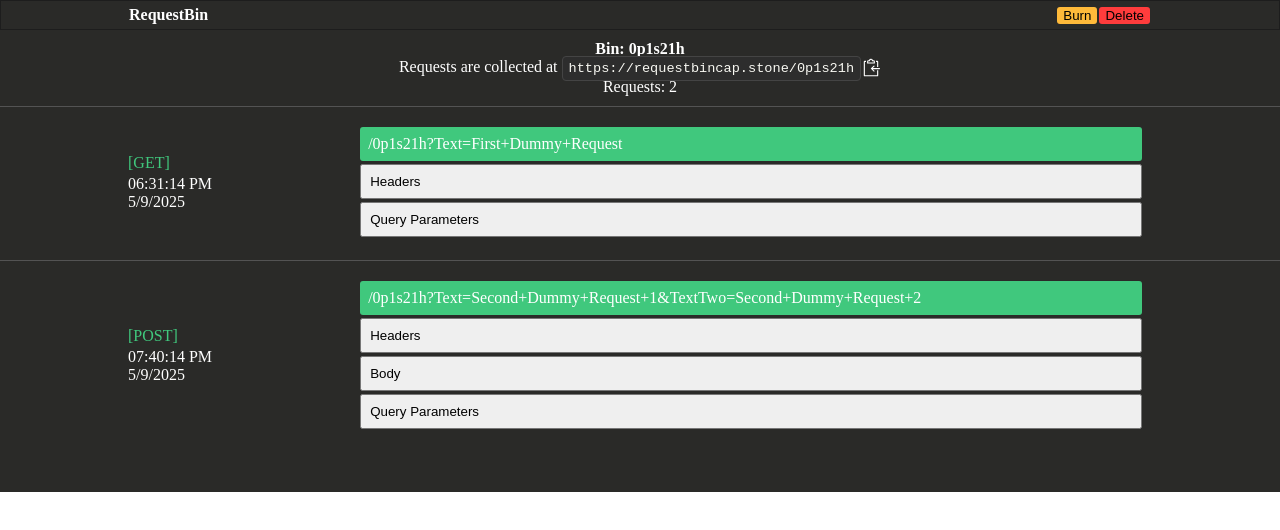
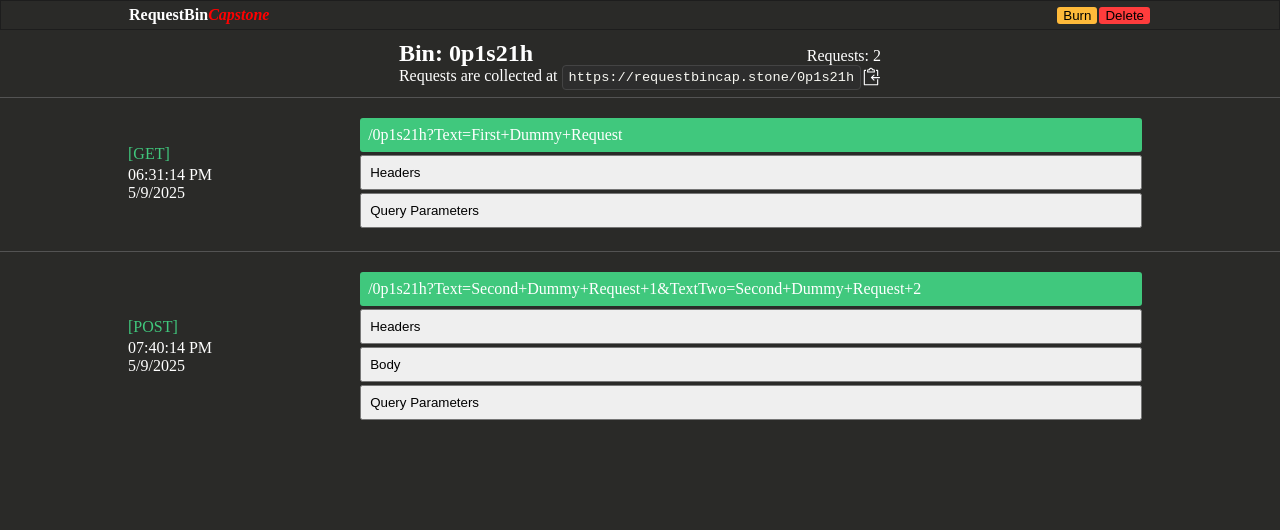
Before and after one commit to dereknovak/RequestBin-Capstone, a React (Vite) app in the folder client/: page /bin/0p1s21h in a window 1280 px wide. Shown: the top 530 px of the page. Built offline with nearby package versions, Linux system fonts and the light colour scheme.

Commit message:
Create bin functionality. Delete bin functionality. Css improvements.

```diff
--- a/client/src/App.css
+++ b/client/src/App.css
@@ -22,10 +22,27 @@
   flex-direction: column;
   align-items: center;
   padding: 40px 0;
+  height: 100vh;
+}
+
+h1 {
+  font-size: 1.5em;
+  display: inline-block;
+  width: 50%;
 }
 
 h2:hover {
   cursor: pointer;
+}
+
+em {
+  color: red;
+}
+
+p.request-count {
+  width: 50%;
+  display: inline-block;
+  text-align: right;
 }
 
 ol {
@@ -52,7 +69,14 @@
 }
 
 pre {
-  display: none;
+  max-height: 300px;
+  overflow: auto;
+  padding: 1rem;
+  border: 1px solid #ccc;
+  border-radius: 3px;
+  background-color: #414141;
+  white-space: pre-wrap;
+  word-wrap: break-word;
 }
 
 kbd {
@@ -100,6 +124,7 @@
   padding: 8px;
   background-color: rgb(64, 200, 125);
   border-radius: 3px;
+  word-break: break-word;
 }
 
 .visible {
@@ -169,3 +194,7 @@
 #clipboard:hover, #checkbox:hover {
   cursor: pointer;
 }
+
+#bin-data {
+  display: block;
+}
--- a/client/src/App.tsx
+++ b/client/src/App.tsx
@@ -1,4 +1,5 @@
 import './App.css'
+import { useState } from 'react';
 import {
   BrowserRouter as Router,
   Routes, Route, Navigate
@@ -8,12 +9,14 @@
 import Home from './components/Home';
 
 const App = () => {
+  const [binList, setBinList] = useState([]);
+
   return (
     <Router>
       <Routes>
         <Route path='/' element={<Navigate to='/home' replace />} />
-        <Route path='/home' element={<Home />} />
-        <Route path='/bin/:bin_url' element={<Bin />} />
+        <Route path='/home' element={<Home binList={binList} setBinList={setBinList} />} />
+        <Route path='/bin/:bin_url' element={<Bin binList={binList} setBinList={setBinList} />} />
         <Route path='*' element={<Navigate to='/home' replace />} />
       </Routes>
     </Router>
--- a/client/src/components/Bin.tsx
+++ b/client/src/components/Bin.tsx
@@ -8,7 +8,8 @@
 import clipboardIcon from '../assets/clipboard.svg';
 import checkboxIcon from '../assets/checkbox.svg';
 
-const Bin = () => {
+const Bin = ({ binList, setBinList }) => {
+  const [bin, setBin] = useState('');
   const [requests, setRequests] = useState([]);
   const navigate = useNavigate();
 
@@ -23,22 +24,32 @@
     service.getAllRequests(params.bin_url).then(data => {
       setRequests(data);
     });
+
+    setBin(params.bin_url);
   }, []);
 
   return (
     <>
       <header>
-        <h2 onClick={redirectHome}>RequestBin</h2>
-        <Options setRequests={setRequests} />
+        <h2 onClick={redirectHome}>RequestBin<em>Capstone</em></h2>
+        <Options
+          setRequests={setRequests}
+          bin={bin}
+          setBin={setBin}
+          binList={binList}
+          setBinList={setBinList}
+        />
       </header>
 
       <main>
-        <h1>Bin: {params.bin_url}</h1>
-        <p>
-          Requests are collected at <kbd>{`https://requestbincap.stone/${params.bin_url}`}</kbd>
-          <CopyURLSpan url={params.bin_url} />
-        </p>
-        <p>Requests: {requests.length}</p>
+        <div id='bin-data'>
+          <h1>Bin: {params.bin_url}</h1>
+          <p className='request-count'>Requests: {requests.length}</p>
+          <p>
+            Requests are collected at <kbd>{`https://requestbincap.stone/${params.bin_url}`}</kbd>
+            <CopyURLSpan url={params.bin_url} />
+          </p>
+        </div>
 
         <ol>
           {requests.map(request =>
--- a/client/src/components/Home.tsx
+++ b/client/src/components/Home.tsx
@@ -1,24 +1,35 @@
 import { useEffect, useState } from "react";
-import requestbin_service from "../services/requestbin_service";
+import service from "../services/requestbin_service";
 import { Link, useNavigate } from "react-router-dom";
 
-const Home = () => {
-  const [binList, setBinList] = useState([]);
+const Home = ({ binList, setBinList }) => {
   const navigate = useNavigate();
 
   useEffect(() => {
     (async () => {
-      const allBins = await requestbin_service.getAllBins();
+      const allBins = await service.getAllBins();
       setBinList(allBins.slice()); // Can remove slice once this is an actual backend call
     })();
   }, [])
 
   const handleFormSubmission = async (formData) => {
-    const newBin = await requestbin_service.createBin(formData.get('new_url'));
-    /* Placeholder for error handling if duplicate is found */
-    const updatedList = binList.slice();
-    updatedList.push(newBin);
-    setBinList(updatedList);
+    try {
+      const newUrl = formData.get('new_url');
+
+      if (binList.includes(newUrl)) throw new Error('Something went wrong');
+      const newBin = await service.createBin(newUrl);
+
+      const updatedList = binList.slice();
+      updatedList.push(newBin);
+      setBinList(updatedList);
+
+      console.log('hello');
+      navigate(`/bin/${newBin}`);
+    } catch (err) {
+      if (err) {
+        alert(err.message);
+      }
+    }
   };
 
   const redirectHome = (e) => {
@@ -29,12 +40,12 @@
   return (
     <>
       <header>
-        <h2 onClick={redirectHome}>RequestBin</h2>
+      <h2 onClick={redirectHome}>RequestBin<em>Capstone</em></h2>
       </header>
 
       <main>
         <div id='home-flex' className='home-flex'>
-          <NewBinForm onFormSubmission = {handleFormSubmission}/>
+          <NewBinForm onFormSubmission={handleFormSubmission}/>
           <Bins binList={binList} />
         </div>
       </main>
@@ -61,6 +72,7 @@
           className='new_url'
           value={newUrl}
           onChange={handleFormUrlChange}
+          required
           ></input>
         <button>Create!</button>
       </form>
@@ -74,10 +86,10 @@
       <div id='bin_list_label'><h3>Available Bins:</h3></div>
       <div id='bin_list_items' className='bin_list_items'>
         <ul>
-          {binList.map((bin_url, idx) => {
+          {binList.map((binUrl, idx) => {
             return (
               <li key={idx}>
-                <Link to={`/bin/${bin_url}`} className='bin_list_link'>{bin_url}</Link>
+                <Link to={`/bin/${binUrl}`} className='bin_list_link'>{binUrl}</Link>
               </li>
             )
           })}
--- a/client/src/components/Options.tsx
+++ b/client/src/components/Options.tsx
@@ -1,7 +1,7 @@
 import { useNavigate } from "react-router-dom";
 import service from '../services/requestbin_service';
 
-const Options = ({ setRequests }) => {
+const Options = ({ setRequests, bin, setBin, binList, setBinList }) => {
   const navigate = useNavigate();
 
   const handleBurn = () => {
@@ -10,7 +10,10 @@
   };
 
   const handleDelete = () => {
-    service.deleteBin('FAKE_URL');
+    console.log(bin);
+    service.deleteBin(bin);
+    setBinList(binList.filter(b => b !== bin));
+    setBin('');
     setRequests([]);
 
     navigate('/home');
--- a/client/src/services/requestbin_service.ts
+++ b/client/src/services/requestbin_service.ts
@@ -81,9 +81,9 @@
   }
 }
 
-const createBin = async () => {
-  bins.push(`testbin${bins.length + 1}`);
-  const newBin = await bins[bins.length - 1];
+const createBin = async (newBin) => {
+  bins.push(newBin);
+
   return newBin;
 }
 
@@ -99,7 +99,7 @@
   }
 }
 
-const deleteBin = async(bin_url) => {
+const deleteBin = async (bin_url) => {
   bins = bins.filter((u) => u !== bin_url);
 }
 
```
